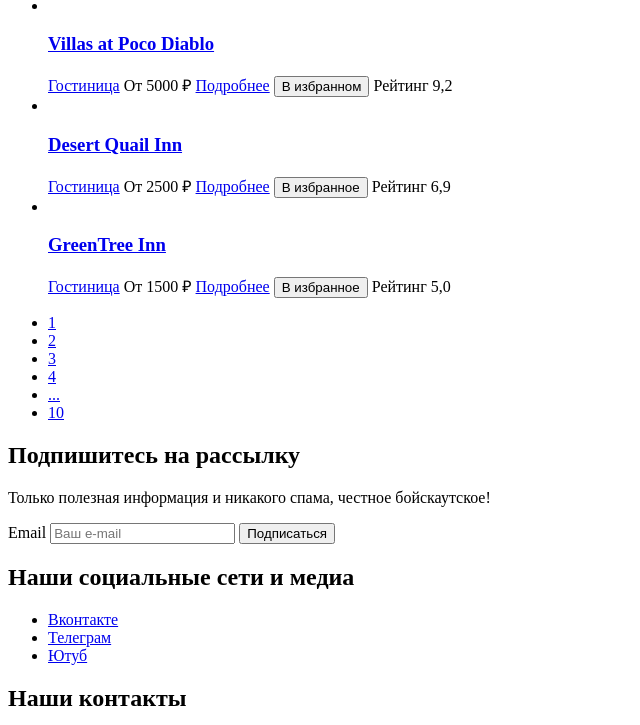
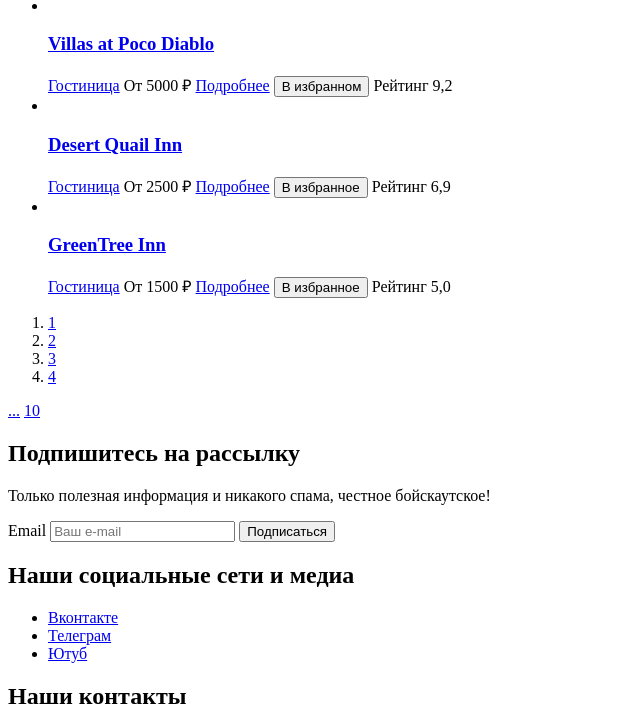
Before and after one commit to htmlacademy-htmlcss/2260345-sedona-36, a plain HTML site: page catalog.html in a window 1280 px wide. Shown: the part 870-1595 px from the top of the page, without its empty margins (0-640 px from the left). Drawn offline with Linux system fonts and the light colour scheme.

Commit message:
Redact pagination

```diff
--- a/catalog.html
+++ b/catalog.html
@@ -181,7 +181,7 @@
           </li>
         </ul>
 
-        <ul class="pagination">
+        <ol class="pagination">
           <li class="pagination-item">
             <a class="pagination-link pagination-current" href="#">1</a>
           </li>
@@ -194,13 +194,11 @@
           <li class="pagination-item">
             <a class="pagination-link" href="#">4</a>
           </li>
-          <li class="pagination-item">
-            <a class="button pagination-show-more" href="#">...</a>
-          </li>
-          <li class="pagination-item">
-            <a class="pagination-link" href="#">10</a>
-          </li>
-        </ul>
+        </ol>
+        <a class="button pagination-show-more" href="#">...</a>
+        <a class="pagination-link" href="#">10</a>
+
+
       </section>
 
       <section class="newsletter newsletter-inner" data-test="subscribe">
```
